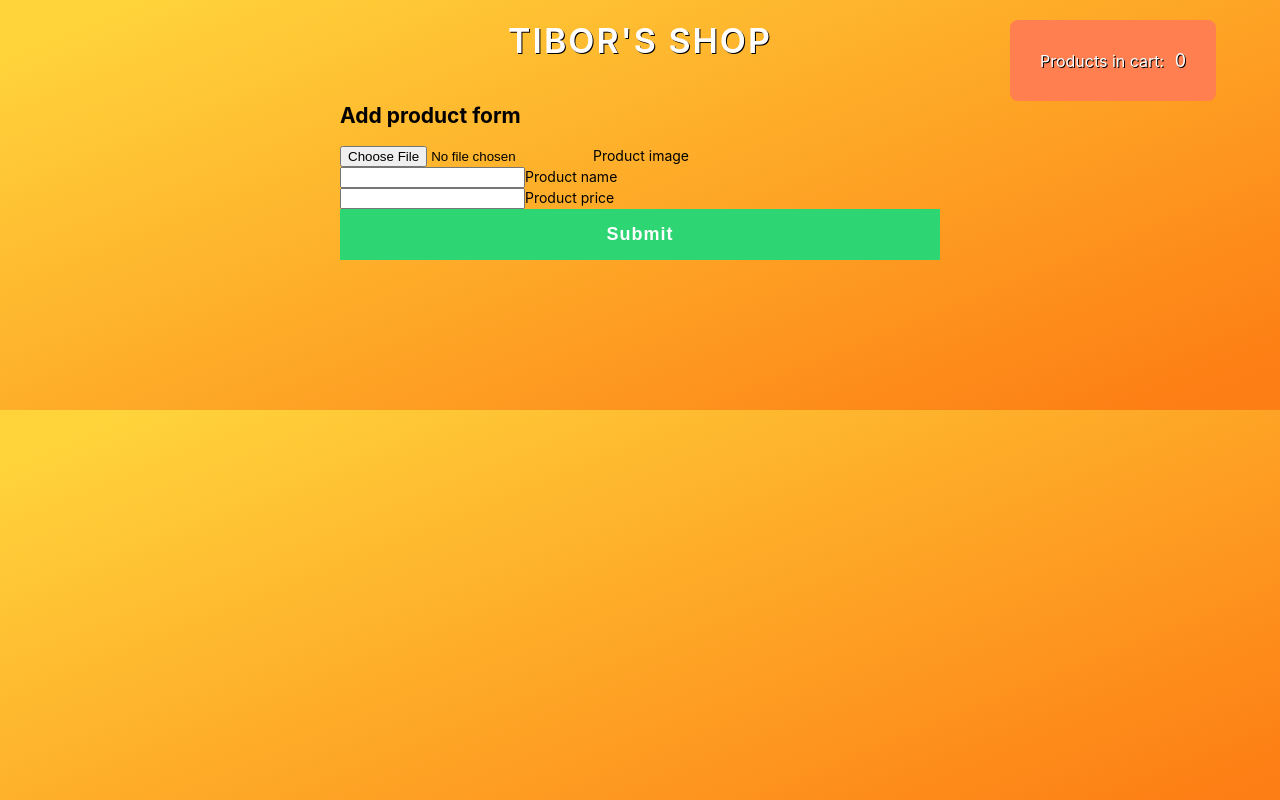
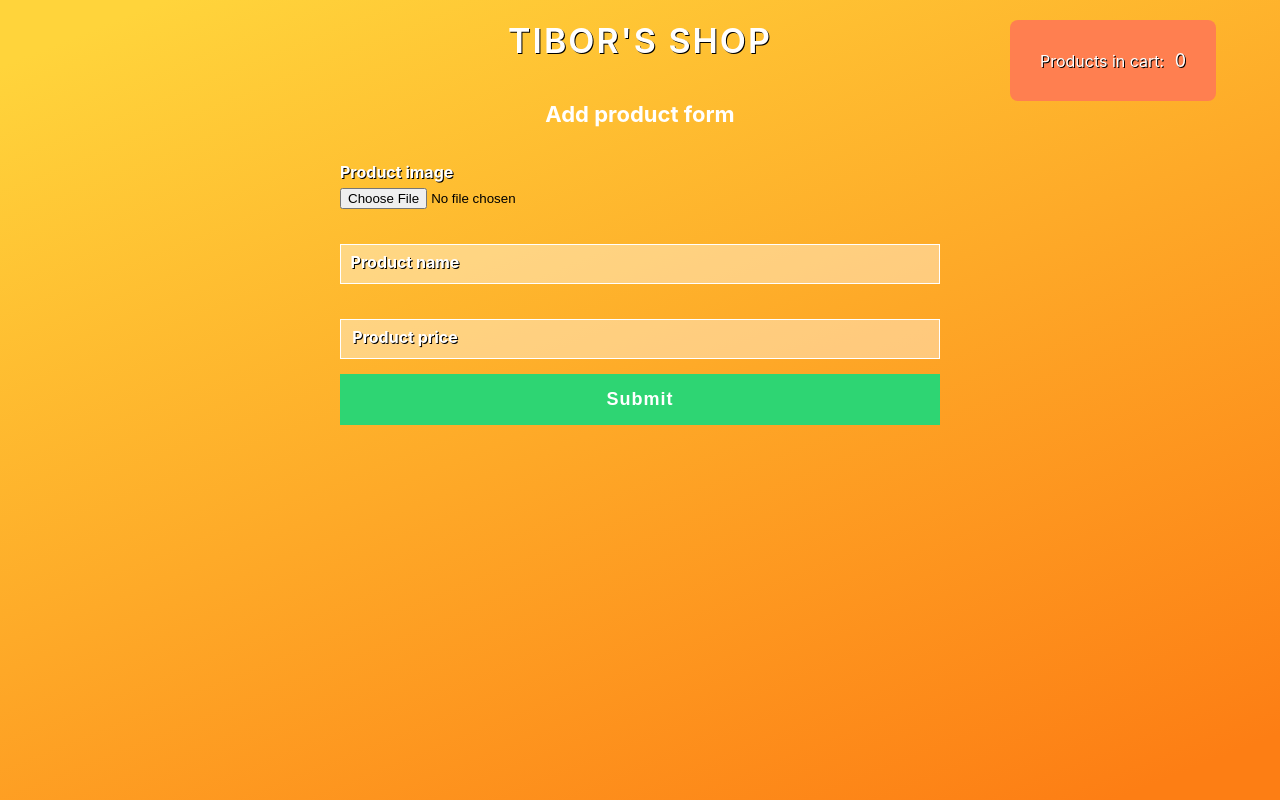
Before and after one commit to fugasok/ReactProject_one, a React (Create React App) app: page / in a window 1280 px wide. Built offline with nearby package versions, Linux system fonts and the light colour scheme.

Commit message:
Tibor: form styles

```diff
--- a/src/components/productAddForm.js
+++ b/src/components/productAddForm.js
@@ -31,7 +31,7 @@ function ProductAddForm({ submitProduct, productData, setProductData }) {
                <input
                   onChange={productInputHandler}
                   value={productData.name}
-                  id="product_name" type="text" name="name"/>
+                  id="product_name" type="text" name="name" placeholder="Product name" />
                <label htmlFor="product_name" className="label">Product name</label>
             </div>
 
@@ -39,7 +39,7 @@ function ProductAddForm({ submitProduct, productData, setProductData }) {
                <input
                   onChange={productInputHandler}
                   value={productData.price}
-                  id="product_price" type="number" name="price"/>
+                  id="product_price" type="number" name="price" placeholder="Product price" />
                <label htmlFor="product_price" className="label">Product price</label>
             </div>
 
--- a/src/styles/_vars.sass
+++ b/src/styles/_vars.sass
@@ -7,6 +7,7 @@ $red: red
 $grey: #d1d0d0
 $lgreen: #2ed573
 $coral: #ff7f50
+$inputGrey: #57606f
 
 @mixin btn
    display: inline-block
@@ -23,3 +24,20 @@ $coral: #ff7f50
    &:hover, &:focus
       background: darken($lgreen, 5%)
       letter-spacing: 0
+
+
+@mixin inputStates
+   box-sizing: border-box
+   &::placeholder
+      opacity: 0
+   &:focus
+      box-shadow: none
+   &:valid:focus
+      border-color: $lgreen
+      box-shadow: inset 0 0 5px $lgreen
+   &:invalid:focus
+      border-color: lighten($red, 20%)
+      box-shadow: inset 0 0 5px lighten($red, 20%)
+   &:empty
+      border-color: $white
+      box-shadow: none
--- a/src/styles/base_rules.sass
+++ b/src/styles/base_rules.sass
@@ -2,6 +2,7 @@
 
 //62.5% from basic browser's font-size is ~10px (1.6rem = 16px)
 html
+   height: 100%
    font-size: 62.5%
 
 *
--- a/src/styles/productAddForm.sass
+++ b/src/styles/productAddForm.sass
@@ -10,3 +10,47 @@
    &-add
       width: 100%
       +btn
+   &-title
+      text-align: center
+      font-size: 2.2rem
+      color: $white
+      padding: 15px 30px
+      margin: 0
+   &-item
+      margin-bottom: 15px
+      position: relative
+      display: flex
+      flex-direction: column-reverse
+      padding-top: 20px
+      .label
+         color: $white
+         font-weight: bold
+         font-size: 1.6rem
+         text-shadow: 1px 1px 0 $black
+      input
+         &[type='file']
+            & + label
+               margin-bottom: 6px
+         &:not([type='file'])
+            background: transparentize($dgreen, 0.6)
+            border: 1px solid $white
+            padding: 10px 15px
+            color: $inputGrey
+            font-size: 1.6rem
+            +inputStates
+            &:focus ~ label, &:not(:placeholder-shown) ~ label
+               top: -0.2em
+               left: 0
+               transform: none
+               font-size: 1.2rem
+            & + .label
+               position: absolute
+               left: 65px
+               top: calc(50% - 0.2rem)
+               color: $black
+               font-size: 1.6rem
+               transform: translateX(-50%)
+               transition: all .3s ease
+               color: $white
+               font-weight: bold
+               font-size: 1.6rem
```
